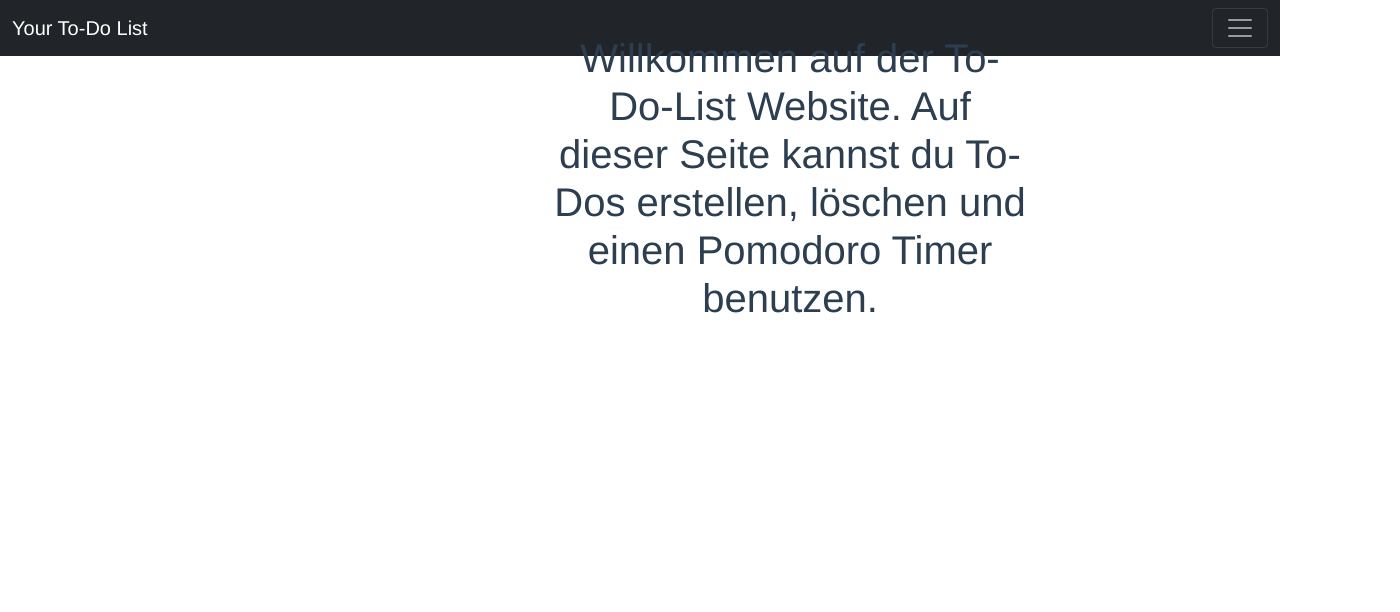
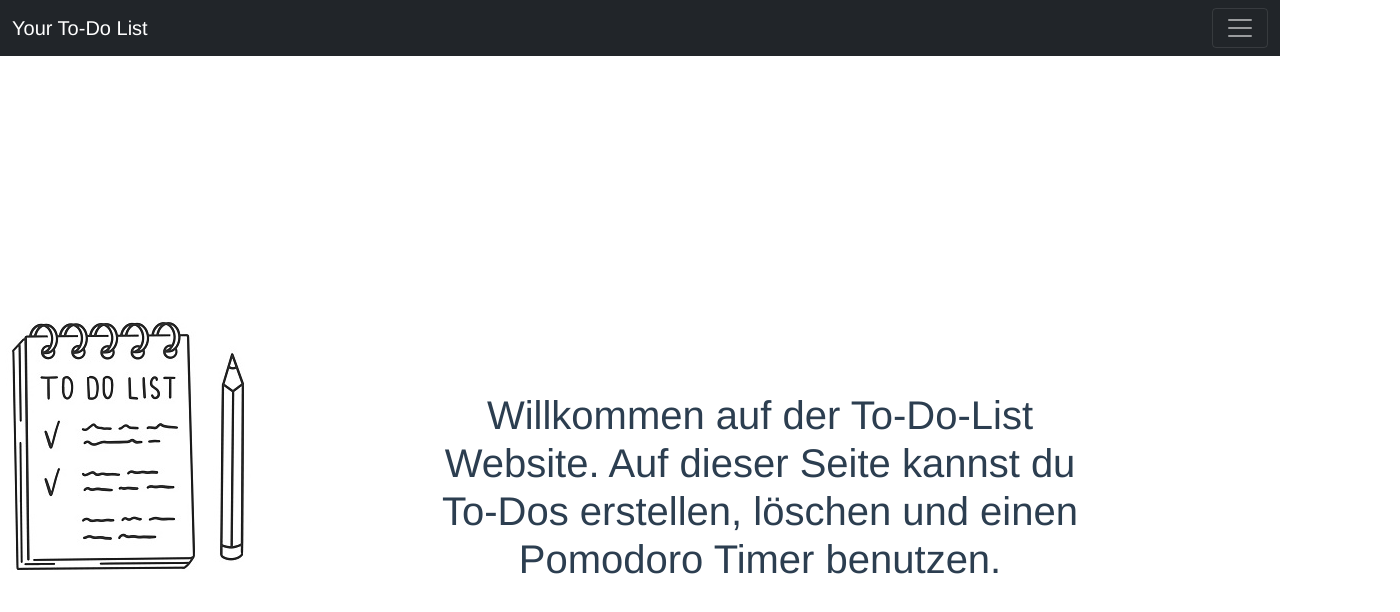
Before and after one commit to Sinan1997/todolist-frontend, a Vue app: page / in a window 1280 px wide. Shown: the top 612 px of the page, 1400 px wide, since content can reach past the window. Built offline with nearby package versions, Linux system fonts and the light colour scheme.

Commit message:
Design angepasst

```diff
--- a/src/components/toDoCard.vue
+++ b/src/components/toDoCard.vue
@@ -8,6 +8,12 @@
      <div class="mt-1">
        <button class="btn btn-outline-danger me-3" type="button" @click.prevent="deleteToDo">Löschen</button>
     </div>
+     <div class="form-check">
+       <input class="form-check-input" type="checkbox" value="" id="flexCheckDefault">
+       <label class="form-check-label" for="flexCheckDefault">
+         Aufgabe erledigt.
+       </label>
+     </div>
      </div>
 </template>
 
@@ -71,7 +77,6 @@
 
 <style scoped>
 .form-check{
-  position: fixed;
   bottom: 390px;
   right: 840px;
   padding: 70px 570px;
--- a/src/views/Home.vue
+++ b/src/views/Home.vue
@@ -1,7 +1,7 @@
 <template>
   <div class="home">
     <div class="col-md-4 col-xs-6">
-   <img id="toDo logo" src="../assets/toDoDome.jpeg" >
+   <img id="toDo logo" src="../assets/toDoDome.jpeg">
   </div>
   </div>
   <div class="text">
@@ -22,17 +22,17 @@
 </script>
 <style scoped>
 .home {
-  position: fixed;
-  bottom: 300px;
-  right: 1500px;
+  position: relative;
+  bottom: -200px;
+  right: 100px;
   padding: 50px 15px;
   border-radius: 30px;
 }
 .text{
-  position: fixed;
-  bottom: 470px;
-  right: -300px;
-  padding: 0px 550px;
+  position: relative;
+  bottom: 110px;
+  right: -120px;
+  padding: 0px 300px;
   border-radius: 30px;
 }
 </style>
```
